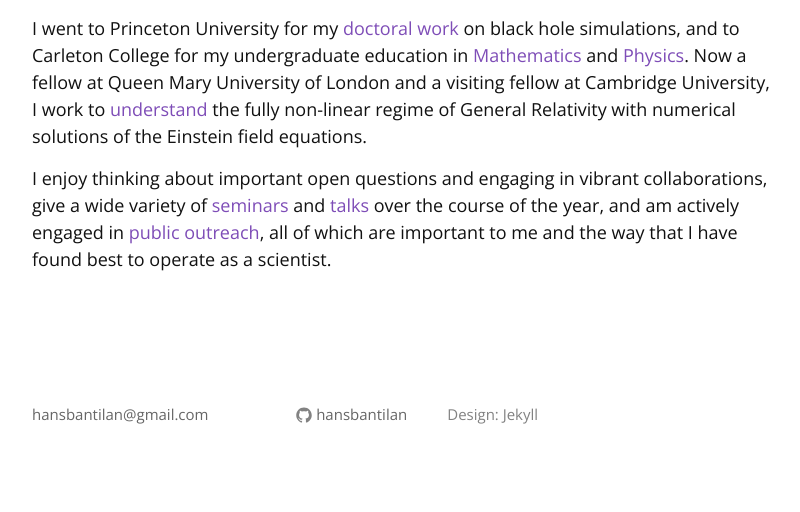
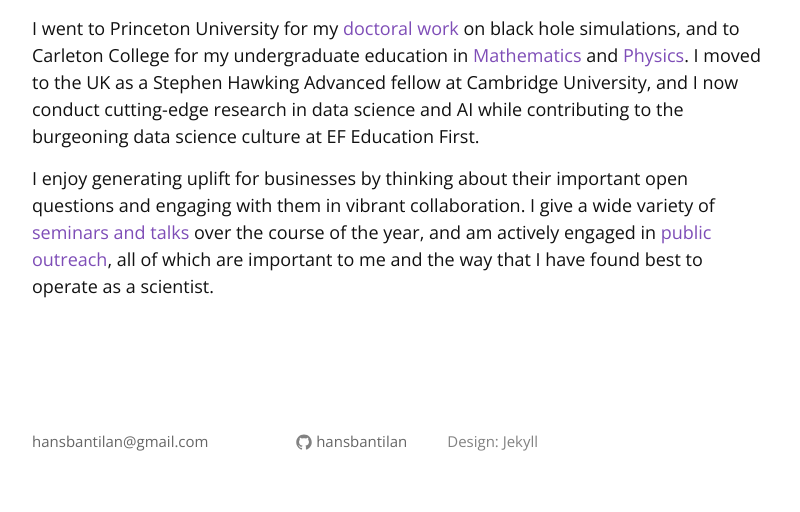
Before and after one commit to hansbantilan/hansbantilan.github.io, a Jekyll site: the page built from about.md, in a window 1280 px wide. Shown: the part 567-1079 px from the top of the page, without its empty margins (238-1038 px from the left). Built offline with Jekyll 4.4.1, drawn with Linux system fonts in a browser that asks for light colours; some web fonts are replaced; before the commit the page ends 1052 px from its top, so only the background shows below that; some of the changed text lies outside the part shown.

Commit message:
update About

```diff
--- a/about.md
+++ b/about.md
@@ -7,9 +7,9 @@
 {:.profile-pic}
 ![profile-pic](https://user-images.githubusercontent.com/12599167/73675632-b5ff1800-46aa-11ea-97e9-044c302d9ac3.jpg)
 
-I am a theoretical physicist based in London.
+I am a data scientist based in London.
 
 I went to Princeton University for my [doctoral work](https://catalog.princeton.edu/catalog/7660186) on black hole simulations, and to Carleton College for my undergraduate education in [Mathematics](https://www.carleton.edu/math/major/comps/past-comps/2006-07/) and [Physics](https://www.carleton.edu/physics-astronomy/overview/photo-albums/poster-sessions/2005-posters/).
-Now a fellow at Queen Mary University of London and a visiting fellow at Cambridge University, I work to [understand](https://www.qmul.ac.uk/maths/profiles/bantilanh.html) the fully non-linear regime of General Relativity with numerical solutions of the Einstein field equations.
+I moved to the UK as a Stephen Hawking Advanced fellow at Cambridge University, and I now conduct cutting-edge research in data science and AI while contributing to the burgeoning data science culture at EF Education First.
 
-I enjoy thinking about important open questions and engaging in vibrant collaborations, give a wide variety of [seminars](https://phy.princeton.edu/events/gravity-group-lunch-seminar-hans-bantilan-qmul-non-spherically-symmetric-collapse) and [talks](http://talks.cam.ac.uk/talk/index/66456) over the course of the year, and am actively engaged in [public outreach](https://igfae.usc.es/igfae/semana-da-ciencia-12-16-november-2018-2/), all of which are important to me and the way that I have found best to operate as a scientist.
+I enjoy generating uplift for businesses by thinking about their important open questions and engaging with them in vibrant collaboration. I give a wide variety of [seminars and talks](http://ef.co.uk) over the course of the year, and am actively engaged in [public outreach](https://igfae.usc.es/igfae/semana-da-ciencia-12-16-november-2018-2/), all of which are important to me and the way that I have found best to operate as a scientist.
```
